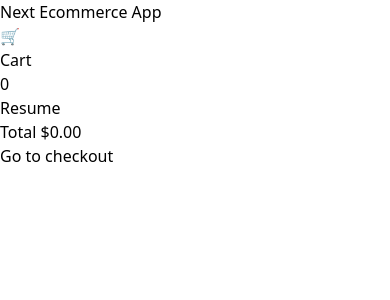
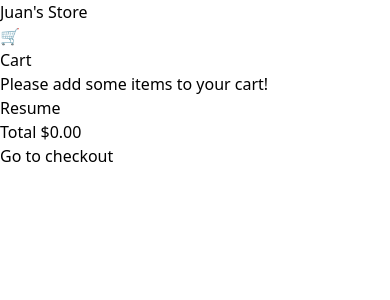
Before and after one commit to cardenasj97/next-ecommerce-1, a Next.js app: page /cart in a window 390 px wide. Shown: the top 300 px of the page. Built offline with nearby package versions, Linux system fonts and the light colour scheme.

Commit message:
fix responsive, add placeholder to empty cart, add ding sound when adding products to the cart

```diff
--- /dev/null
+++ b/global.d.ts
@@ -0,0 +1,3 @@
+declare module "use-sound" {
+  export default function useSound(sound: any, options?: any): any;
+}
--- a/package.json
+++ b/package.json
@@ -15,7 +15,8 @@
   "dependencies": {
     "next": "14.1.3",
     "react": "^18",
-    "react-dom": "^18"
+    "react-dom": "^18",
+    "use-sound": "^4.0.1"
   },
   "devDependencies": {
     "@types/node": "^20",
--- a/src/app/cart/components/Products/index.tsx
+++ b/src/app/cart/components/Products/index.tsx
@@ -5,6 +5,7 @@ import React, { useEffect, useState } from "react";
 import Product from "./Product";
 import { CartItemType } from "@/app/components/Cart/types";
 import ClearCartButton from "./ClearCartButton";
+import Link from "next/link";
 
 const Products = () => {
   const [cartItems, setCartItems] = useState<CartItemType[]>([]);
@@ -26,17 +27,20 @@ const Products = () => {
   }, []);
 
   return (
-    <div className="flex-1 md:basis-2/3 gap-2 flex flex-col">
+    <div className="flex-1 md:basis-2/4 gap-2 flex flex-col">
       <div className="flex justify-between text-center">
         <h2 className="font-bold text-2xl">Cart</h2>
         {cartItems.length > 0 && <ClearCartButton />}
       </div>
       <div>
         <div className="flex gap-6 flex-col">
-          {cartItems.length &&
+          {cartItems.length ? (
             cartItems.map((item) => {
               return <Product key={item.id} {...item} />;
-            })}
+            })
+          ) : (
+            <Link href="/">Please add some items to your cart!</Link>
+          )}
         </div>
       </div>
     </div>
--- a/src/app/cart/components/Resume/index.tsx
+++ b/src/app/cart/components/Resume/index.tsx
@@ -43,7 +43,7 @@ const Resume = () => {
           return (
             <div key={item.id} className="flex justify-between text-gray-500">
               <span className="flex">
-                <span className="inline-block max-w-60 whitespace-nowrap overflow-hidden text-ellipsis mr-1">
+                <span className="inline-block max-w-60 overflow-hidden text-ellipsis mr-1">
                   {item.name}
                 </span>
                 x {item.quantity} units
--- a/src/app/components/Cart/CartButton/index.tsx
+++ b/src/app/components/Cart/CartButton/index.tsx
@@ -27,7 +27,7 @@ const CartButton = () => {
     <Link href="cart" className="text-3xl relative" title="Go to the cart page">
       🛒
       {quantity > 0 && (
-        <span className="text-xs bg-red-500 text-white rounded-full px-2 absolute -right-6 -top-2">
+        <span className="text-xs bg-red-500 text-white rounded-full px-2 absolute -right-4 -top-2">
           {quantity}
         </span>
       )}
--- a/src/app/components/Navbar.tsx
+++ b/src/app/components/Navbar.tsx
@@ -7,7 +7,7 @@ const Navbar = () => {
     <nav className="bg-blue-200">
       <div className="flex justify-between py-3 pl-4 pr-6 items-center max-w-screen-2xl m-auto">
         <Link href="/" title="Go to the home page">
-          <h1 className="font-bold text-3xl">Next Ecommerce App</h1>
+          <h1 className="font-bold text-xl sm:text-3xl">Juan's Store</h1>
         </Link>
         <CartButton />
       </div>
--- a/src/app/layout.tsx
+++ b/src/app/layout.tsx
@@ -3,7 +3,7 @@ import "./globals.css";
 import Navbar from "./components/Navbar";
 
 export const metadata: Metadata = {
-  title: "Next Ecommerce App",
+  title: "Juan's Store",
   description: "Generated by create next app",
 };
 
--- a/src/app/page.tsx
+++ b/src/app/page.tsx
@@ -5,7 +5,7 @@ export default function Home() {
   return (
     <>
       <h2 className="font-bold text-2xl mb-2">Featured Products</h2>
-      <div className="flex gap-6 flex-wrap">
+      <div className="grid grid-cols-1 sm:grid-cols-2 lg:grid-cols-4 gap-6">
         {data.data.map((item) => {
           return <Product key={item.id} {...item} />;
         })}
```
Also changed, not shown: src/app/home/Product.tsx (+7 -1 lines), 2 other files (tests, documents, lock files or other folders).
